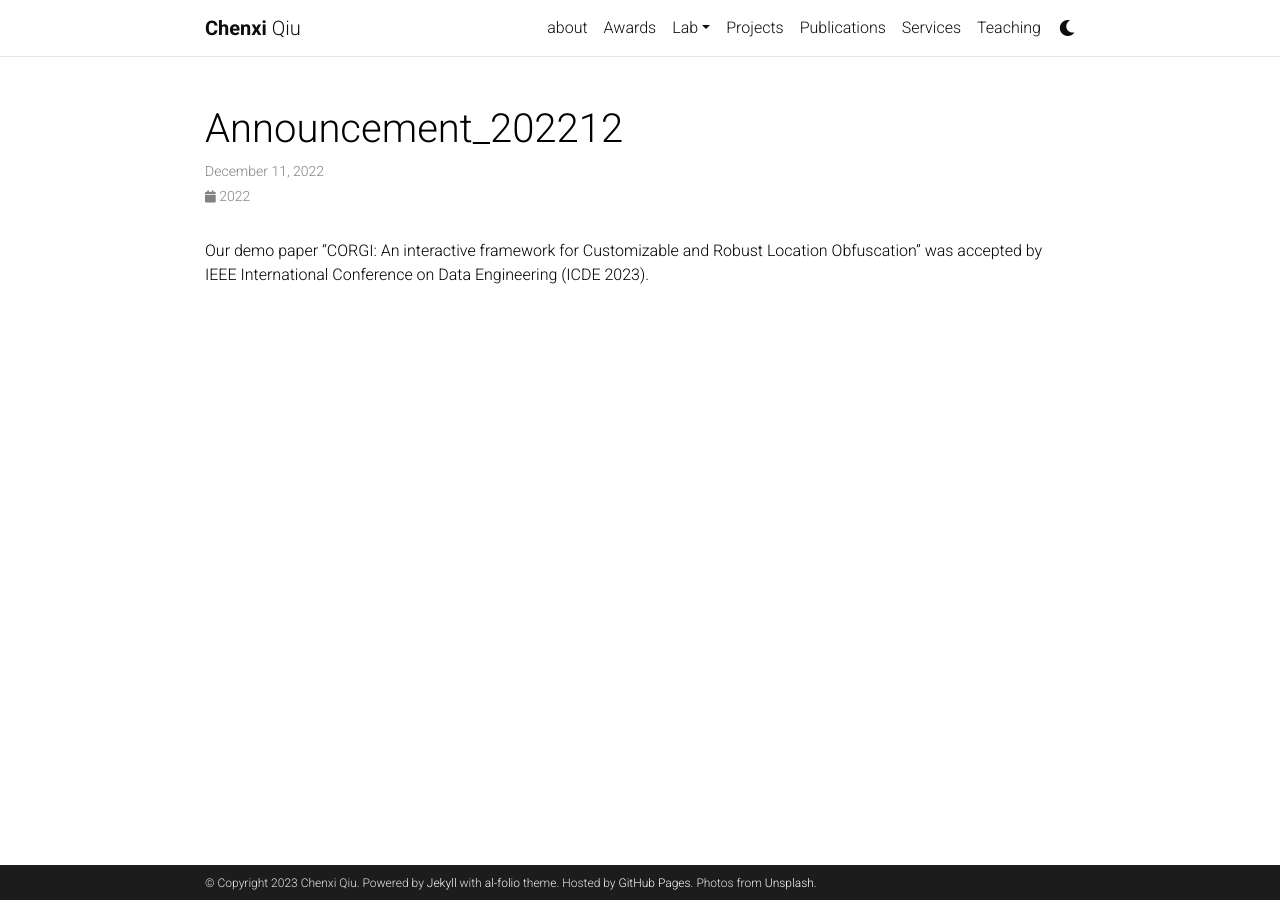
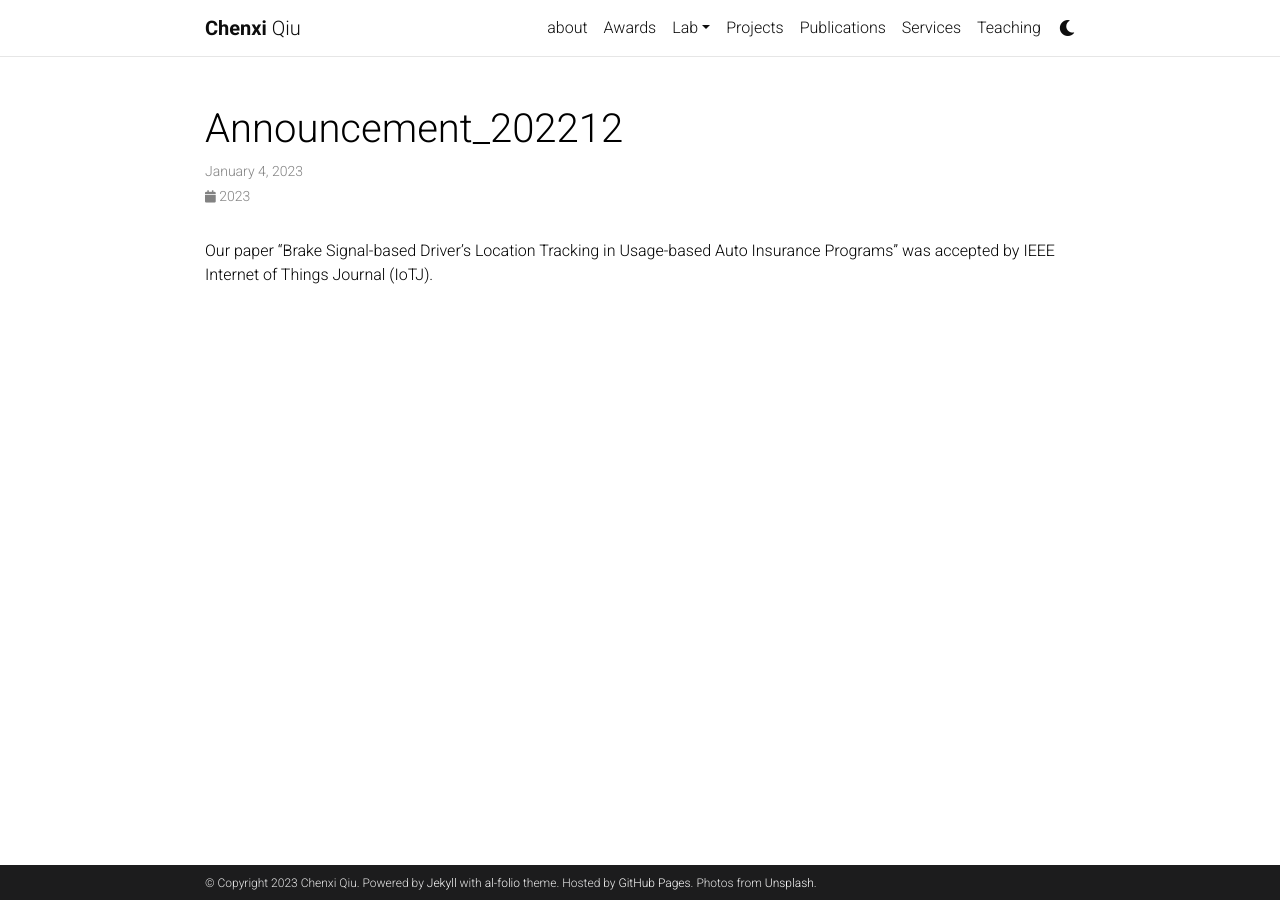
Before and after one commit to chenxiunt/chenxiunt.github.io, a Jekyll site: the page built from _news/announcement_202212.md, in a window 1280 px wide. Built offline with Jekyll 4.4.1, drawn with Linux system fonts in a browser that asks for light colours; comment, search, counter and statistics services are not loaded; a style sheet for code colours, icons or effects is not loaded.

Commit message:
Update announcement_202212.md

```diff
--- a/_news/announcement_202212.md
+++ b/_news/announcement_202212.md
@@ -1,7 +1,7 @@
 ---
 layout: post
-date: 2022-12-11 15:59:00-0400
+date: 2023-01-04 15:59:00-0400
 inline: true
 ---
 
-Our demo paper “CORGI: An interactive framework for Customizable and Robust Location Obfuscation” was accepted by IEEE International Conference on Data Engineering (ICDE 2023).
+Our paper “Brake Signal-based Driver’s Location Tracking in Usage-based Auto Insurance Programs” was accepted by IEEE Internet of Things Journal (IoTJ).
```
